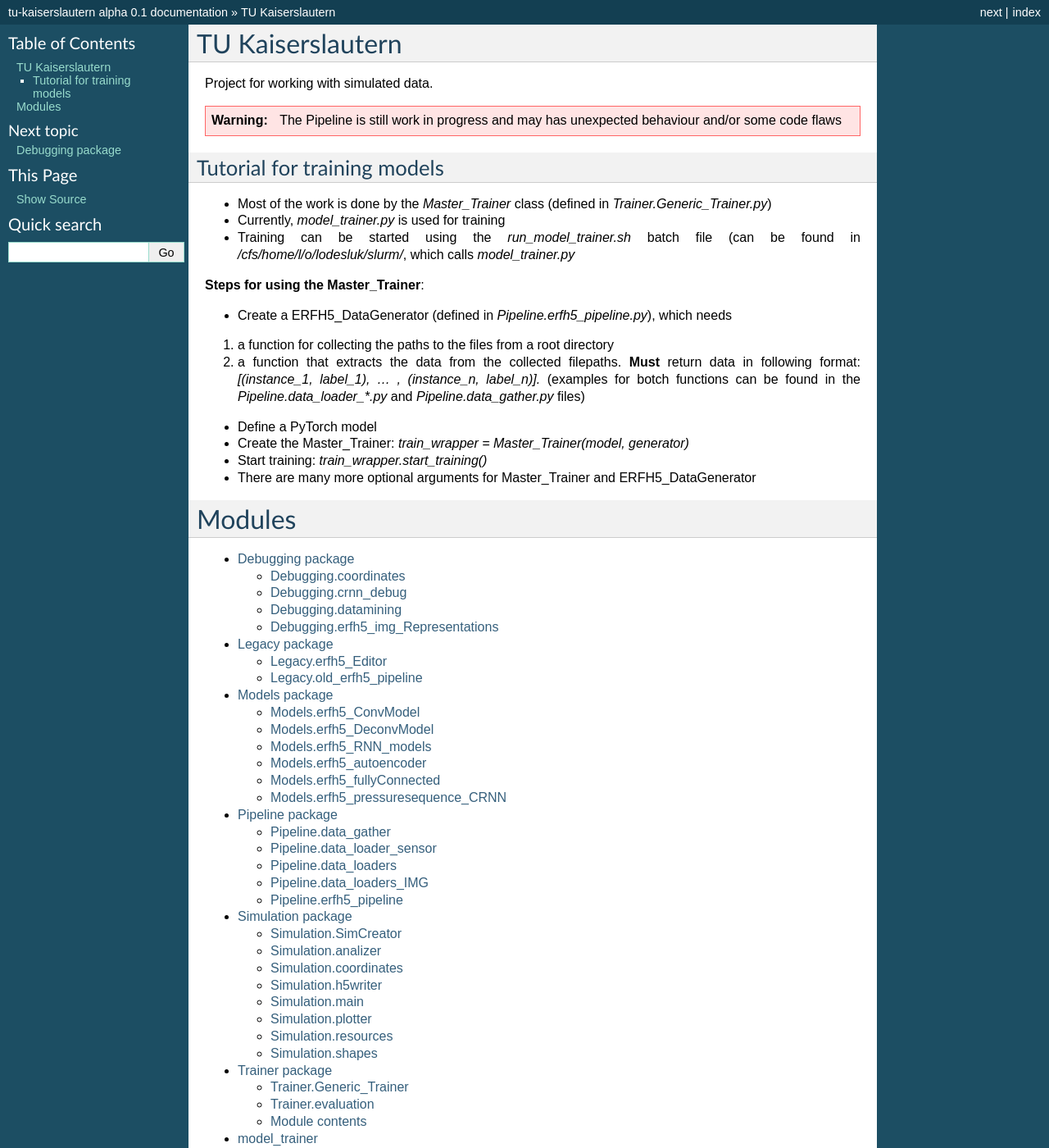
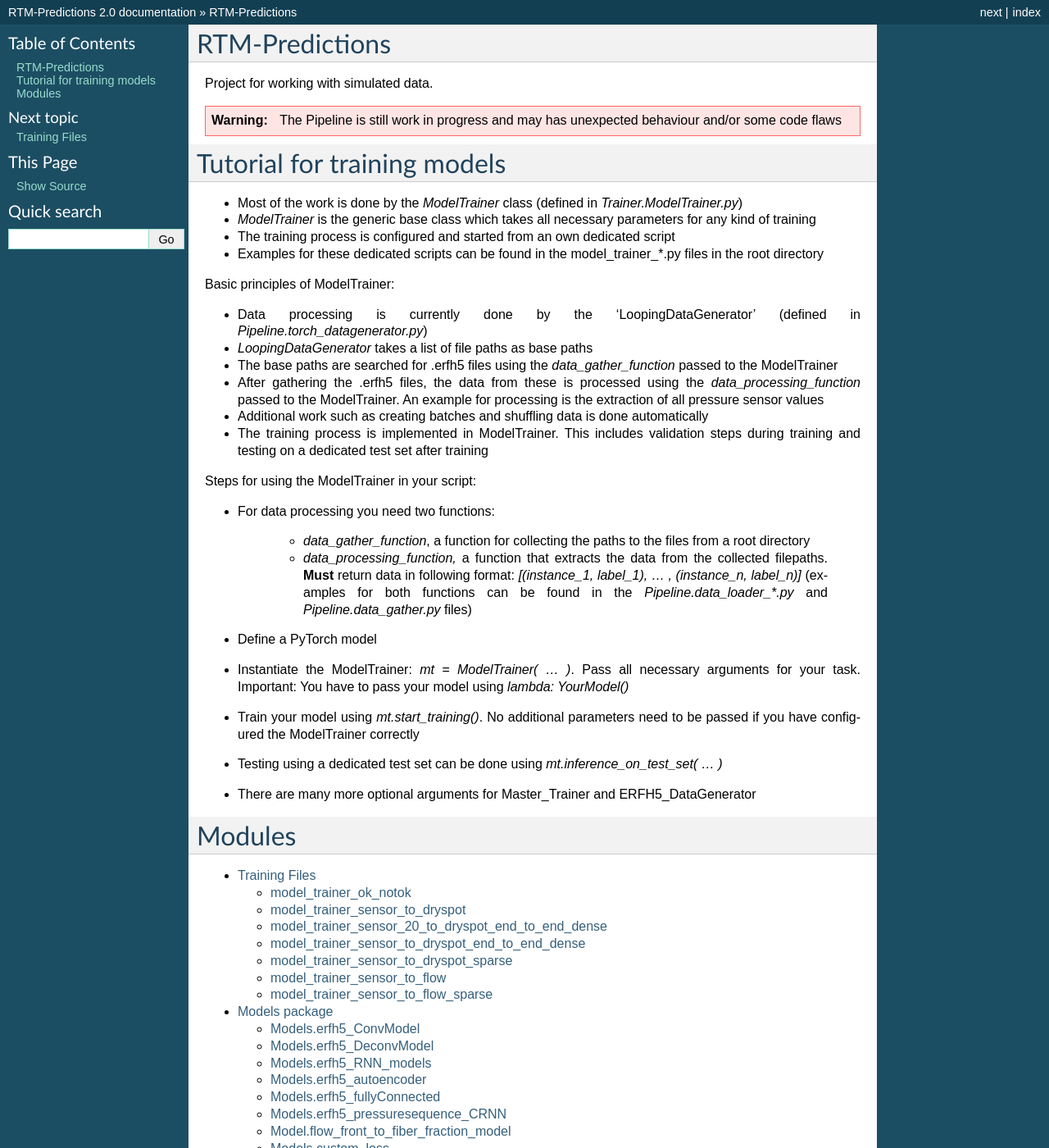
Before and after one commit to isse-augsburg/rtm-predictions, a Sphinx documentation site: the page built from Docs/source/index.rst, in a window 1280 px wide and 1400 px high. Shown: the whole window at 82% size. Built offline with Sphinx 7.4.7, drawn with Linux system fonts in a browser that asks for light colours; some of the changed text lies outside the part shown.

```diff
--- a/Docs/source/Debugging.rst
+++ /dev/null
@@ -1,44 +0,0 @@
-Debugging package
-=================
-Contains a collection of files that are used to debug models and test things.
-
-.. warning:: For internal use only.
-
-
-Debugging.coordinates
-----------------------------
-
-.. automodule:: Debugging.coordinates
-    :members:
-    :undoc-members:
-    :show-inheritance:
-
-Debugging.crnn\_debug
-----------------------------
-
-.. automodule:: Debugging.crnn_debug
-    :members:
-    :undoc-members:
-    :show-inheritance:
-
-Debugging.datamining
----------------------------
-
-.. automodule:: Debugging.datamining
-    :members:
-    :undoc-members:
-    :show-inheritance:
-
-Debugging.erfh5\_img\_Representations
---------------------------------------------
-
-.. automodule:: Debugging.erfh5_img_Representations
-    :members:
-    :undoc-members:
-    :show-inheritance:
-
-
-.. automodule:: Debugging
-    :members:
-    :undoc-members:
-    :show-inheritance:
--- a/Docs/source/Legacy.rst
+++ /dev/null
@@ -1,25 +0,0 @@
-Legacy package
-==============
-.. Warning:: This package contains files that should no longer be used!
-
-Legacy.erfh5\_Editor
----------------------------
-
-.. automodule:: Legacy.erfh5_Editor
-    :members:
-    :undoc-members:
-    :show-inheritance:
-
-Legacy.old\_erfh5\_pipeline
-----------------------------------
-
-.. automodule:: Legacy.old_erfh5_pipeline
-    :members:
-    :undoc-members:
-    :show-inheritance:
-
-
-.. automodule:: Legacy
-    :members:
-    :undoc-members:
-    :show-inheritance:
--- a/Docs/source/Models.rst
+++ b/Docs/source/Models.rst
@@ -55,3 +55,27 @@ Models.erfh5\_pressuresequence\_CRNN
     :members:
     :undoc-members:
     :show-inheritance:
+
+Model.flow\_front\_to\_fiber\_fraction\_model
+----------------------------------------------
+
+.. automodule:: Models.flow_front_to_fiber_fraction_model
+    :members:
+    :undoc-members:
+    :show-inheritance:
+
+Models.custom\_loss
+---------------------
+File for special losses that are not implemented in PyTorch
+
+.. automodule:: Models.custom_loss
+    :members:
+    :undoc-members:
+    :show-inheritance:
+
+Models.model\_utils
+--------------------
+.. automodule:: Models.model_utils
+    :members:
+    :undoc-members:
+    :show-inheritance:
--- a/Docs/source/Simulation.rst
+++ /dev/null
@@ -1,73 +0,0 @@
-Simulation package
-==================
-Contains the files for creating a PAM-RTM Simulation.
-
-Simulation.SimCreator
-----------------------------
-
-.. automodule:: Simulation.SimCreator
-    :members:
-    :undoc-members:
-    :show-inheritance:
-
-Simulation.analizer
---------------------------
-
-.. automodule:: Simulation.analizer
-    :members:
-    :undoc-members:
-    :show-inheritance:
-
-Simulation.coordinates
------------------------------
-
-.. automodule:: Simulation.coordinates
-    :members:
-    :undoc-members:
-    :show-inheritance:
-
-Simulation.h5writer
---------------------------
-
-.. automodule:: Simulation.h5writer
-    :members:
-    :undoc-members:
-    :show-inheritance:
-
-Simulation.main
-----------------------
-
-.. automodule:: Simulation.main
-    :members:
-    :undoc-members:
-    :show-inheritance:
-
-Simulation.plotter
--------------------------
-
-.. automodule:: Simulation.plotter
-    :members:
-    :undoc-members:
-    :show-inheritance:
-
-Simulation.resources
----------------------------
-
-.. automodule:: Simulation.resources
-    :members:
-    :undoc-members:
-    :show-inheritance:
-
-Simulation.shapes
-------------------------
-
-.. automodule:: Simulation.shapes
-    :members:
-    :undoc-members:
-    :show-inheritance:
-
-
-.. automodule:: Simulation
-    :members:
-    :undoc-members:
-    :show-inheritance:
--- a/Docs/source/Trainer.rst
+++ b/Docs/source/Trainer.rst
@@ -1,11 +1,11 @@
 Trainer package
 ===============
-Package for model training related files.
+Package for files related to model training.
 
-Trainer.Generic\_Trainer
+Trainer.Model\_Trainer
 ------------------------------
 
-.. automodule:: Trainer.Generic_Trainer
+.. automodule:: Trainer.ModelTrainer
     :members:
     :undoc-members:
     :show-inheritance:
@@ -23,11 +23,3 @@ Evaluation classes must provide three functions even if not all of them have fun
     :members:
     :undoc-members:
     :show-inheritance:
-
-Module contents
----------------
-
-.. automodule:: Trainer
-    :members:
-    :undoc-members:
-    :show-inheritance:
--- a/Docs/source/conf.py
+++ b/Docs/source/conf.py
@@ -19,14 +19,14 @@ sys.path.insert(0, os.path.abspath('../..'))
 
 # -- Project information -----------------------------------------------------
 
-project = 'tu-kaiserslautern'
-copyright = '2019, ISSE Uni Augsburg'
+project = 'RTM-Predictions'
+copyright = '2020, ISSE Uni Augsburg'
 author = 'lodesluk'
 
 # The short X.Y version
 version = ''
 # The full version, including alpha/beta/rc tags
-release = 'alpha 0.1'
+release = '2.0'
 
 # -- General configuration ---------------------------------------------------
 
@@ -105,7 +105,7 @@ html_sidebars = {}
 # -- Options for HTMLHelp output ---------------------------------------------
 
 # Output file base name for HTML help builder.
-htmlhelp_basename = 'tu-kaiserslauterndoc'
+htmlhelp_basename = 'rtm-predictionsdoc'
 
 # -- Options for LaTeX output ------------------------------------------------
 
--- a/Docs/source/index.rst
+++ b/Docs/source/index.rst
@@ -1,4 +1,4 @@
-TU Kaiserslautern
+RTM-Predictions
 ======================
 Project for working with simulated data.
 
@@ -6,26 +6,34 @@ Project for working with simulated data.
     The Pipeline is still work in progress and may has unexpected behaviour and/or some code flaws
 
 Tutorial for training models
-----------------------------
+============================
 
-* Most of the work is done by the `Master_Trainer` class (defined in `Trainer.Generic_Trainer.py`)
-* Currently, `model_trainer.py` is used for training
-* Training can be started using the `run_model_trainer.sh` batch file (can be found in `/cfs/home/l/o/lodesluk/slurm/`, which calls `model_trainer.py`
+* Most of the work is done by the `ModelTrainer` class (defined in `Trainer.ModelTrainer.py`)
+* `ModelTrainer` is the generic base class which takes all necessary parameters for any kind of training
+* The training process is configured and started from an own dedicated script
+* Examples for these dedicated scripts can be found in the model_trainer_*.py files in the root directory
 
-**Steps for using the Master_Trainer**:
+Basic principles of ModelTrainer:
 
-* Create a ERFH5_DataGenerator (defined in `Pipeline.erfh5_pipeline.py`), which needs
+* Data processing is currently done by the 'LoopingDataGenerator' (defined in `Pipeline.torch_datagenerator.py`)
+* `LoopingDataGenerator` takes a list of file paths as base paths
+* The base paths are searched for .erfh5 files using the `data_gather_function` passed to the ModelTrainer
+* After gathering the .erfh5 files, the data from these is processed using the `data_processing_function` passed to the ModelTrainer. An example for processing is the extraction of all pressure sensor values
+* Additional work such as creating batches and shuffling data is done automatically
+* The training process is implemented in ModelTrainer. This includes validation steps during training and testing on a dedicated test set after training
 
-1. a function for collecting the paths to the files from a root directory
+Steps for using the ModelTrainer in your script:
 
-2. a function that extracts the data from the collected filepaths. **Must** return data in following format: `[(instance_1, label_1), ... , (instance_n, label_n)].` (examples for botch functions can be found in the `Pipeline.data_loader_*.py` and `Pipeline.data_gather.py` files)
+* For data processing you need two functions:
+
+    - `data_gather_function`, a function for collecting the paths to the files from a root directory
+
+    - `data_processing_function,` a function that extracts the data from the collected filepaths. **Must** return data in following format: `[(instance_1, label_1), ... , (instance_n, label_n)]` (examples for both functions can be found in the `Pipeline.data_loader_*.py` and `Pipeline.data_gather.py` files)
 
 * Define a PyTorch model
-
-* Create the Master_Trainer: `train_wrapper = Master_Trainer(model, generator)`
-
-* Start training: `train_wrapper.start_training()`
-
+* Instantiate the ModelTrainer: `mt = ModelTrainer( ... )`. Pass all necessary arguments for your task. Important: You have to pass your model using `lambda: YourModel()`
+* Train your model using `mt.start_training()`. No additional parameters need to be passed if you have configured the ModelTrainer correctly
+* Testing using a dedicated test set can be done using `mt.inference_on_test_set( ... )`
 * There are many more optional arguments for Master_Trainer and ERFH5_DataGenerator
 
 Modules
@@ -34,10 +42,10 @@ Modules
 .. toctree::
    :maxdepth: 4
 
-   Debugging
-   Legacy
+   Training Files
    Models
    Pipeline
-   Simulation
    Trainer
-   model_trainer
+   Utils
+   Tests
+   Resources
--- a/Docs/source/model_trainer.rst
+++ /dev/null
@@ -1,9 +0,0 @@
-model\_trainer
-=====================
-Main file for training models.
-
-
-.. automodule:: model_trainer
-    :members:
-    :undoc-members:
-    :show-inheritance:
```
Also changed, not shown: Docs/source/Pipeline.rst (+17 -5 lines), Docs/source/Resources.rst (added, +21 -0 lines), Docs/source/Tests.rst (added, +67 -0 lines), Docs/source/Training Files.rst (added, +38 -0 lines), Docs/source/Utils.rst (added, +71 -0 lines), README.md (+1 -1 lines), 1 other file.
